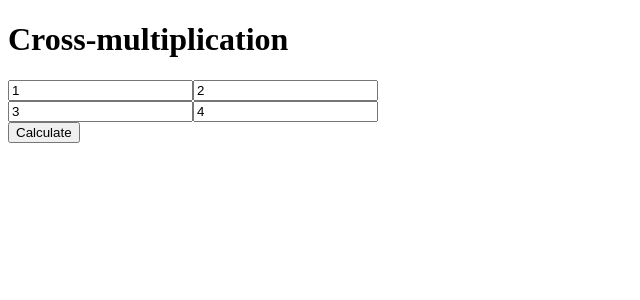
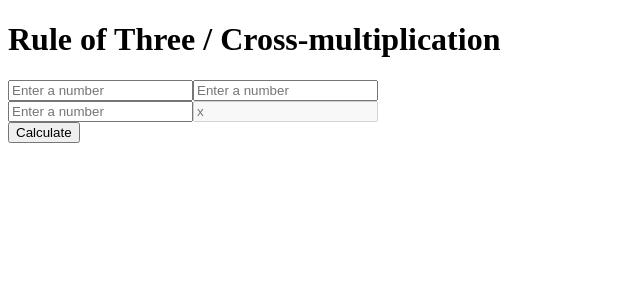
Before and after one commit to zdolny/proportion, a React app: page / in a window 1280 px wide. Shown: the top 300 px of the page, without its empty margins (0-640 px from the left). Built offline with nearby package versions, Linux system fonts and the light colour scheme.

Commit message:
change state organization, handle cross-multiplication

```diff
--- a/src/components/App.js
+++ b/src/components/App.js
@@ -5,7 +5,7 @@ export default class App extends React.Component {
   render() {
     return (
       <main>
-        <h1>Cross-multiplication</h1>
+        <h1>Rule of Three / Cross-multiplication</h1>
         <CrossMultiplicationForm />
       </main>
     )
--- a/src/components/CrossMultiplicationForm.js
+++ b/src/components/CrossMultiplicationForm.js
@@ -2,41 +2,24 @@ import React from 'react';
 
 export default class CrossMultiplicationForm extends React.Component {
   state = {
-    numbers: [1, 2, 3, 4]
+    numeratorLeft: '',
+    numeratorRight: '',
+    denumeratorLeft: '',
+    denumeratorRight: '',
   };
   handleChangeNumber = (e) => {
     const inputName = e.target.name;
-    let inputIndex = undefined;
-    switch (inputName) {
-      case 'topLeft':
-        inputIndex = 0;
-        break;
-      case 'topRight':
-        inputIndex = 1;
-        break;
-      case 'bottomLeft':
-        inputIndex = 2;
-        break;
-      case 'bottomRight':
-        inputIndex = 3;
-        break;
-    }
-    const newNumber = (e.target.validity.valid) ? e.target.value : this.state.numbers[inputIndex];
-
-    this.setState(prevState => {
-      const numbers = this.state.numbers.map((number, i) => {
-        if (i === inputIndex) {
-          return Number(newNumber);
-        }
-        return number;
-      });
-      return {
-        numbers,
-      };
-    });
+    const newNumber = (e.target.validity.valid) ? e.target.value : this.state[inputName];
+    this.setState(() => ({
+      [inputName]: newNumber
+    }));
   }
   handleCrossMultiplication = (e) => {
     e.preventDefault();
+    const result = this.state.numeratorRight * this.state.denumeratorLeft / this.state.numeratorLeft;
+    this.setState(() => ({
+      denumeratorRight: result
+    }));
   }
   render() {
     return (
@@ -44,37 +27,40 @@ export default class CrossMultiplicationForm extends React.Component {
         <div>
           <input
             type="text"
-            pattern="[0-9]*"
-            name="topLeft"
+            pattern="[0-9.]*"
+            name="numeratorLeft"
             data-lpignore="true"
-            value={this.state.numbers[0]}
+            placeholder="Enter a number"
+            value={this.state.numeratorLeft}
             onChange={this.handleChangeNumber}
           />
           <input
             type="text"
-            pattern="[0-9]*"
-            name="topRight"
+            pattern="[0-9.]*"
+            name="numeratorRight"
             data-lpignore="true"
-            value={this.state.numbers[1]}
+            placeholder="Enter a number"
+            value={this.state.numeratorRight}
             onChange={this.handleChangeNumber}
           />
         </div>
         <div>
           <input
             type="text"
-            pattern="[0-9]*"
-            name="bottomLeft"
+            pattern="[0-9.]*"
+            name="denumeratorLeft"
             data-lpignore="true"
-            value={this.state.numbers[2]}
+            placeholder="Enter a number"
+            value={this.state.denumeratorLeft}
             onChange={this.handleChangeNumber}
           />
           <input
             type="text"
-            pattern="[0-9]*"
-            name="bottomRight"
+            name="denumeratorRight"
             data-lpignore="true"
-            value={this.state.numbers[3]}
-            onChange={this.handleChangeNumber}
+            placeholder="x"
+            value={this.state.denumeratorRight}
+            disabled
           />
         </div>
         <button>Calculate</button>
```
Also changed, not shown: public/bundle.js.
